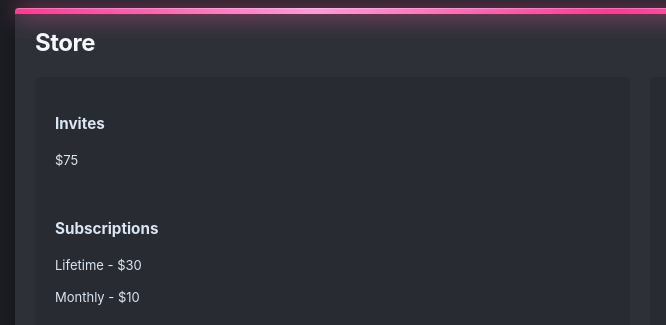
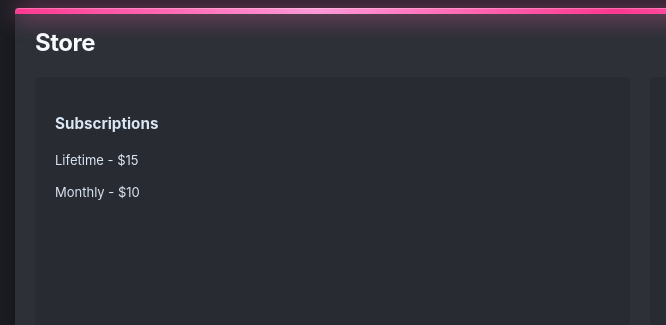
Before and after one commit to skibidicc/skibidicc.github.io, a plain HTML site: page index285e.html in a window 1280 px wide. Shown: the part 211-536 px from the top of the page, 0-666 px from the left. Drawn offline with Linux system fonts and the light colour scheme; grey boxes are pictures that could not be loaded.

Commit message:
Update index285e.html

```diff
--- a/index285e.html
+++ b/index285e.html
@@ -6,9 +6,7 @@
 	data-focus-ui="new-badge guest-alert transparent-ficon large-navigation-icons" data-focus-navigation-align="right"
 	data-focus-inherit-brand="true" data-globaltemplate="4.7.12">
 
-<!-- Mirrored from lemonhaze.cc/index.php?/store/ by HTTrack Website Copier/3.x [XR&CO'2014], Wed, 06 Aug 2025 08:00:49 GMT -->
-<!-- Added by HTTrack -->
-<meta http-equiv="content-type" content="text/html;charset=UTF-8" /><!-- /Added by HTTrack -->
+<meta http-equiv="content-type" content="text/html;charset=UTF-8" />
 
 <head>
 	<meta charset="utf-8">
@@ -562,11 +560,8 @@
 										<br>
 										<div class='store-content-container'>
 											<div class='store-text-content'>
-												<h3 class='store-section-title'>Invites</h3>
-												<p> $75 </p>
-												<br>
 												<h3 class='store-section-title2'>Subscriptions</h3>
-												<p> Lifetime - $30 </p>
+												<p> Lifetime - $15 </p>
 												<p> Monthly - $10 </p>
 												<br>
 											</div>
```
